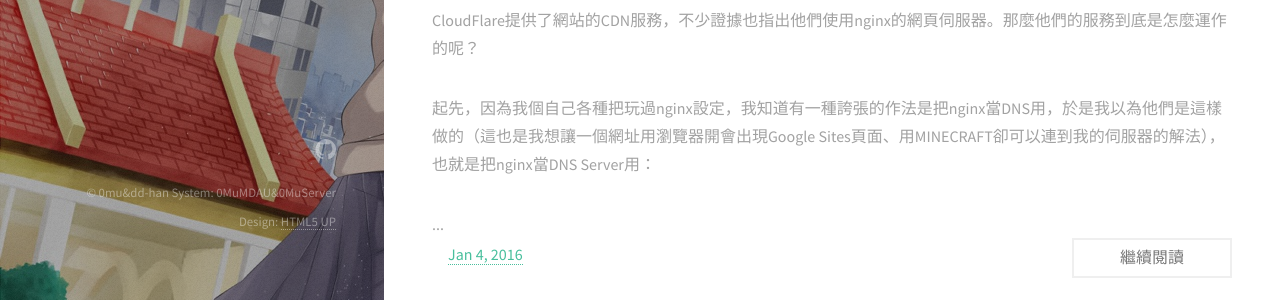
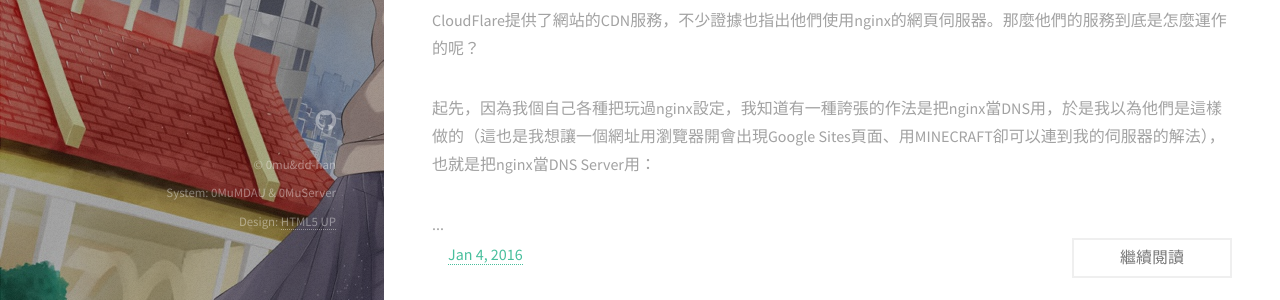
Before and after one commit to 0mu-Project/blog, a Jekyll site: the page built from index.html, in a window 1280 px wide. Shown: the part 584-884 px from the top of the page. Built offline with Jekyll 4.4.1, drawn with Linux system fonts in a browser that asks for light colours; the list of posts is cut into pages by our own code.

Commit message:
modify footer

```diff
--- a/_layouts/default.html
+++ b/_layouts/default.html
@@ -16,7 +16,7 @@
 				<li><a href="https://github.com/0mu-Project" class="icon fa-github"><span class="label">Github</span></a></li>
 			</ul>
 			<ul class="copyright">
-				<li>&copy; 0mu&dd-han System: 0MuMDAU&0MuServer</li><li>Design: <a href="http://html5up.net">HTML5 UP</a></li>
+				<li>&copy; 0mu&dd-han </li><li>System: 0MuMDAU & 0MuServer</li><li>Design: <a href="http://html5up.net">HTML5 UP</a></li>
 			</ul>
 		</footer>
 
```
